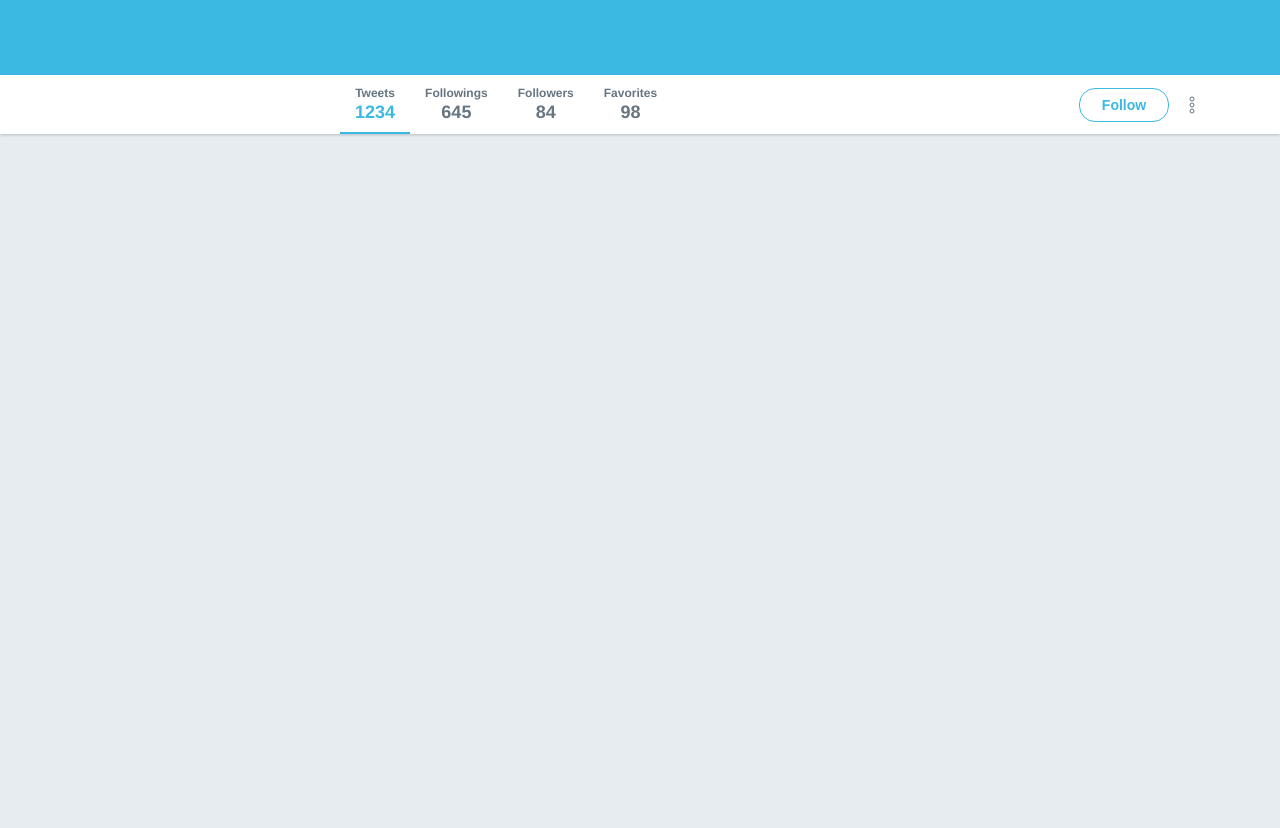
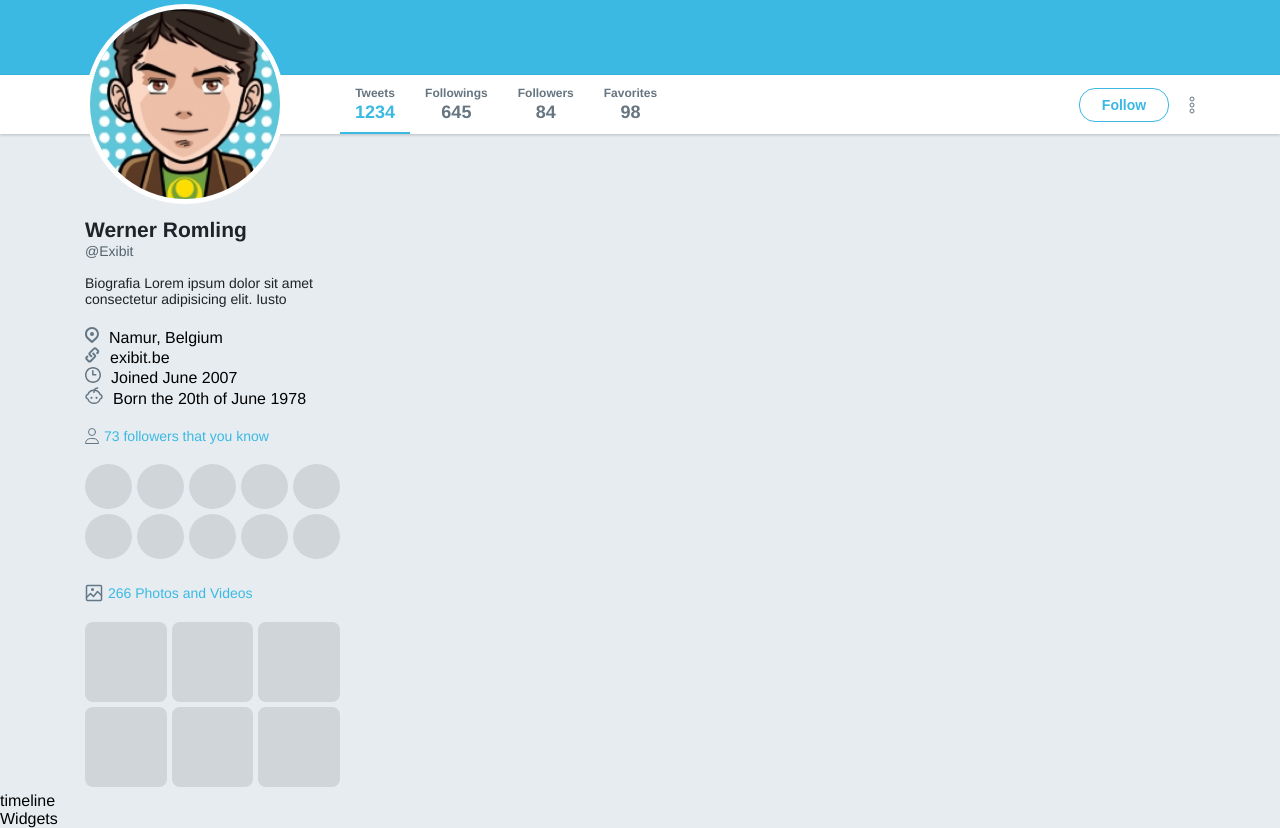
Before and after one commit to Werner1201/FlexBoxTwitter, a plain HTML site: page index.html in a window 1280 px wide. Shown: the part 351-1179 px from the top of the page. Before the commit the page ends 800 px from the top, so only its background shows below. Drawn offline with Linux system fonts and the light colour scheme.

Commit message:
Add do Profile

```diff
--- a/index.html
+++ b/index.html
@@ -47,5 +47,60 @@
         </div>
       </div>
     </div>
+
+    <div class="wrapper-content content">
+      <aside class="profile">
+        <img class="avatar" src="/images/avatar.png" alt="Werner" />
+        <h1>Werner Romling</h1>
+        <span>@Exibit</span>
+        <p>
+          Biografia Lorem ipsum dolor sit amet consectetur adipisicing elit.
+          Iusto
+        </p>
+        <ul>
+          <li><img src="/images/place.svg" alt="Place" />Namur, Belgium</li>
+          <li><img src="/images/url.svg" alt="URL" />exibit.be</li>
+          <li><img src="/images/joined.svg" alt="Joined" />Joined June 2007</li>
+          <li>
+            <img src="images/born.svg" alt="Born" />Born the 20th of June 1978
+          </li>
+        </ul>
+        <div class="widget followers">
+          <strong>
+            <img src="/images/followers.svg" alt="followers" />73 followers that
+            you know
+          </strong>
+          <ul class="list">
+            <li></li>
+            <li></li>
+            <li></li>
+            <li></li>
+            <li></li>
+            <li></li>
+            <li></li>
+            <li></li>
+            <li></li>
+            <li></li>
+          </ul>
+        </div>
+
+        <div class="widget images">
+          <strong>
+            <img src="/images/images.svg" alt="images" />266 Photos and Videos
+          </strong>
+          <ul>
+              <li></li>
+              <li></li>
+              <li></li>
+              <li></li>
+              <li></li>
+              <li></li>
+            </ul>
+          </div>
+        </div>
+      </aside>
+      <section class="timeline">timeline</section>
+      <aside class="widgets">Widgets</aside>
+    </div>
   </body>
 </html>
--- a/style.css
+++ b/style.css
@@ -181,3 +181,104 @@ div.bar .content .actions button {
 div.bar .content .actions {
   display: flex;
 }
+
+div.wrapper-content {
+  display: flex;
+}
+
+div.wrapper-content aside.profile {
+  width: 260px;
+}
+
+div.wrapper-content aside.profile img.avatar {
+  width: 200px;
+  height: 200px;
+  border-radius: 50%;
+  border: 5px solid #fff;
+  margin-top: -130px;
+}
+
+div.wrapper-content aside.profile h1 {
+  font-size: 21px;
+  color: #1f2226;
+  margin-top: 10px;
+}
+
+div.wrapper-content aside.profile span {
+  font-size: 14px;
+  color: #53626c;
+}
+
+div.wrapper-content aside.profile p {
+  font-size: 14px;
+  color: #1f2226;
+  margin-top: 15px;
+}
+
+div.wrapper-content aside.profile ul {
+  margin-top: 20px;
+  list-style: none;
+}
+div.wrapper-content aside.profile ul.list li {
+  font-size: 14px;
+  color: #657786;
+  display: flex;
+  align-items: center;
+  margin-top: 5px;
+}
+
+div.wrapper-content aside.profile li:first-child {
+  margin: 0;
+}
+
+div.wrapper-content aside.profile li img {
+  margin-right: 10px;
+}
+
+div.wrapper-content aside.profile .widget {
+  margin-top: 20px;
+}
+
+div.wrapper-content aside.profile .widget strong {
+  font-weight: normal;
+  color: #3bb9e3;
+  font-size: 14px;
+  display: flex;
+  align-items: center;
+}
+
+div.wrapper-content aside.profile .widget strong img {
+  margin-right: 05px;
+}
+
+div.wrapper-content aside.profile .followers ul {
+  list-style: none;
+  display: flex;
+  flex-wrap: wrap;
+  align-content: flex-start;
+  align-items: flex-start;
+}
+div.wrapper-content aside.profile .followers ul li {
+  width: 45px;
+  height: 45px;
+  background: #d0d5d9;
+  flex: 1 0 auto;
+  border-radius: 50%;
+  margin: 0 5px 5px 0;
+}
+
+div.wrapper-content aside.profile .images ul {
+  list-style: none;
+  display: flex;
+  flex-wrap: wrap;
+  align-content: flex-start;
+  align-items: flex-start;
+}
+div.wrapper-content aside.profile .images ul li {
+  width: 80px;
+  height: 80px;
+  background: #d0d5d9;
+  flex: 1 0 auto;
+  border-radius: 8px;
+  margin: 0 5px 5px 0;
+}
```
